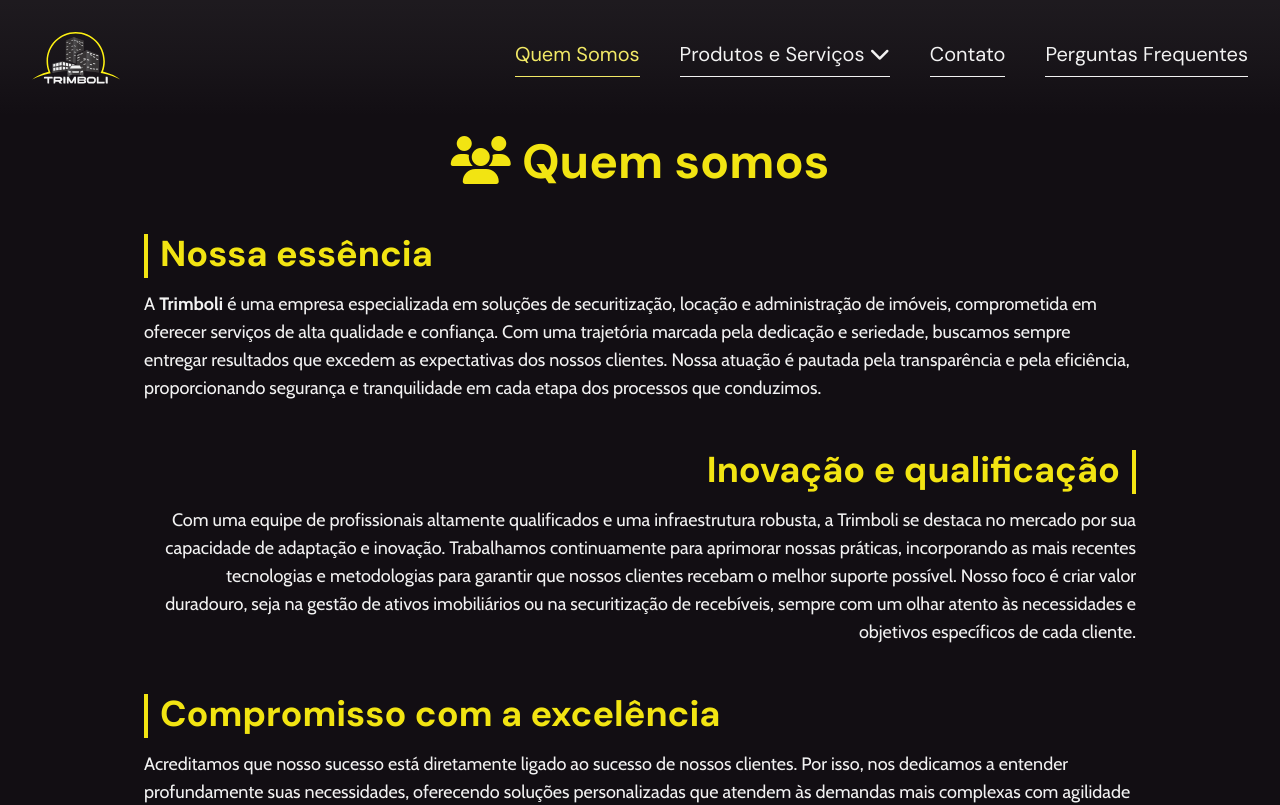
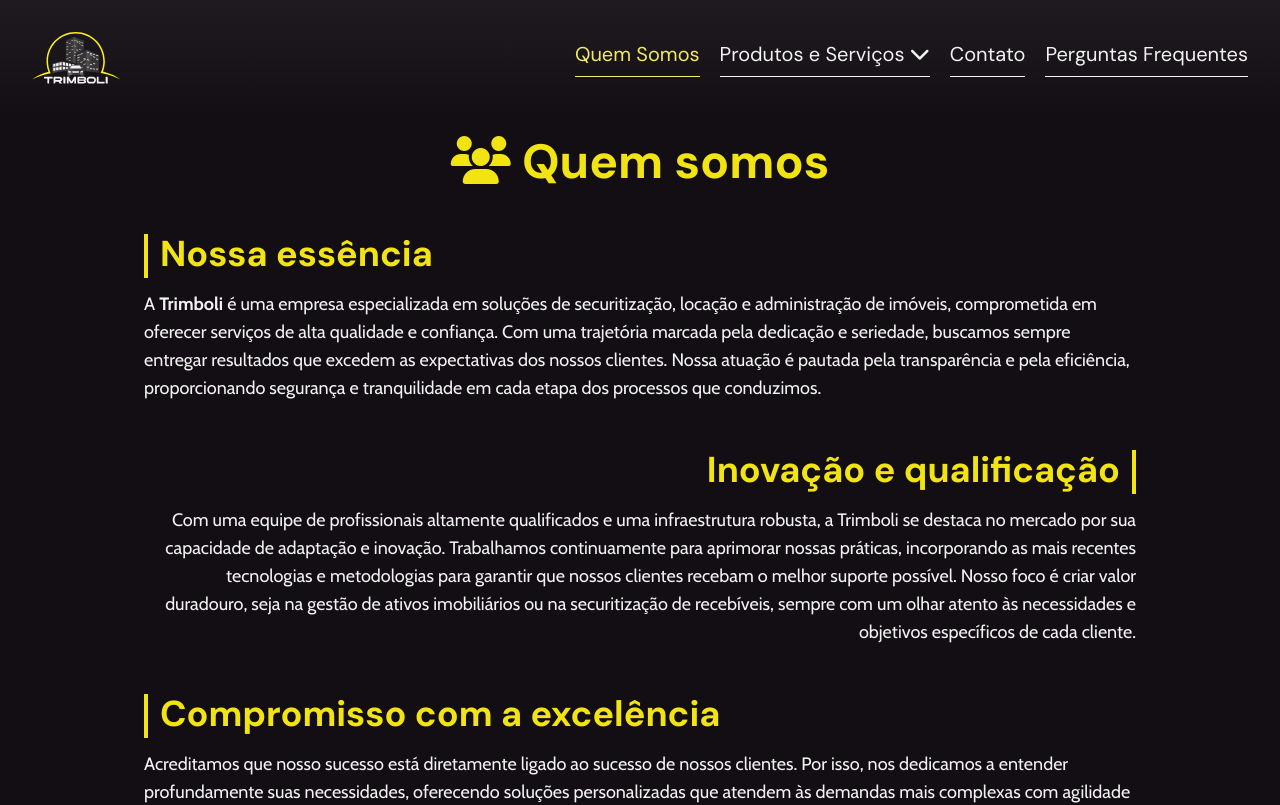
Before and after one commit to murilosopi/trimboli, a Vue app: page /quem-somos in a window 1280 px wide. Shown: the top 805 px of the page. Built offline with nearby package versions, Linux system fonts and the light colour scheme.

Commit message:
create NavlistDefault as a partil of NavgationHeader

```diff
--- a/src/components/layout/NavigationHeader.vue
+++ b/src/components/layout/NavigationHeader.vue
@@ -1,74 +1,20 @@
 <template>
   <nav
-    class="flex justify-between p-8 font-display text-xl items-center bg-gradient-to-b from-[#ffffff0d] via-[#9999990d]"
+    class="flex justify-between p-8 font-display xl:text-xl lg:text-lg items-center bg-gradient-to-b from-[#ffffff0d] via-[#9999990d]"
   >
-    <figure>
+    <figure class="lg:w-auto w-20">
       <img src="@/assets/img/dark-trimboli-logo.svg" alt="Trimboli Logo" />
     </figure>
-    <ul class="flex gap-10 items-end">
-      <li class="item">
-        <router-link to="/quem-somos">Quem Somos</router-link>
-      </li>
-      <li
-        class="item relative cursor-pointer"
-        @click="openDropdownMenu"
-        @mouseenter="openDropdownMenu"
-        @mouseleave="closeDropdownMenu"
-      >
-        Produtos e Serviços <i class="fa-solid fa-chevron-down"></i>
-        <DropdownMenu
-          :items="items"
-          ref="dropdownMenu"
-          @mouseenter.native="openDropdownMenu"
-        />
-      </li>
-      <li class="item">
-        <router-link to="/contato">Contato</router-link>
-      </li>
-      <li class="item">
-        <router-link to="/faq">Perguntas Frequentes</router-link>
-      </li>
-    </ul>
+
+    <NavlistDefault class="hidden md:flex" />
   </nav>
 </template>
 
 <script>
-import DropdownMenu from "../common/DropdownMenu.vue";
+import NavlistDefault from "./NavlistDefault.vue";
 
 export default {
   name: "NavigationHeader",
-  components: { DropdownMenu },
-  data() {
-    return {
-      items: [
-        {
-          content: "Securitização",
-          to: "/securitizacao",
-        },
-        {
-          content: "Gestão Imobiliária",
-          to: "/gestao-imobiliaria",
-        },
-      ],
-    };
-  },
-  methods: {
-    openDropdownMenu() {
-      this.$refs.dropdownMenu.open();
-    },
-    closeDropdownMenu() {
-      this.$refs.dropdownMenu.close(1);
-    },
-  },
+  components: { NavlistDefault },
 };
 </script>
-
-<style scoped>
-.item {
-  @apply border-b border-light hover:border-primary-muted hover:text-primary-muted pb-2 transition-all duration-150;
-}
-
-.item:has(.router-link-exact-active) {
-  @apply text-primary-light border-primary-light;
-}
-</style>
--- /dev/null
+++ b/src/components/layout/NavlistDefault.vue
@@ -0,0 +1,72 @@
+<template>
+  <ul class="flex gap-5">
+    <li class="item">
+      <router-link to="/quem-somos">Quem Somos</router-link>
+    </li>
+    <li
+      class="item relative cursor-pointer"
+      @click="openDropdownMenu"
+      @mouseenter="openDropdownMenu"
+      @mouseleave="closeDropdownMenu"
+    >
+      Produtos e Serviços <i class="fa-solid fa-chevron-down"></i>
+      <DropdownMenu ref="dropdownMenu" @mouseenter.native="openDropdownMenu">
+        <DropdownOption
+          v-for="{ to, content } in servicesAndProdutcts"
+          :key="to"
+        >
+          <router-link :to="to"> {{ content }}</router-link>
+        </DropdownOption>
+      </DropdownMenu>
+    </li>
+    <li class="item">
+      <router-link to="/contato">Contato</router-link>
+    </li>
+    <li class="item">
+      <router-link to="/faq">Perguntas Frequentes</router-link>
+    </li>
+  </ul>
+</template>
+
+<script>
+import DropdownMenu from "../common/DropdownMenu.vue";
+import DropdownOption from "../common/DropdownOption.vue";
+
+export default {
+  name: "NavlistDefault",
+  components: { DropdownMenu, DropdownOption },
+  data() {
+    return {
+      servicesAndProdutcts: [
+        {
+          content: "Securitização",
+          to: "/securitizacao",
+        },
+        {
+          content: "Gestão Imobiliária",
+          to: "/gestao-imobiliaria",
+        },
+      ],
+      closed: true,
+    };
+  },
+  methods: {
+    openDropdownMenu() {
+      this.$refs.dropdownMenu.open();
+    },
+    closeDropdownMenu() {
+      this.$refs.dropdownMenu.close(0.5);
+    },
+  },
+};
+</script>
+
+<style scoped>
+.item {
+  @apply border-b border-light hover:border-primary-muted hover:text-primary-muted pb-2 transition-all duration-150;
+}
+
+.item:has(.router-link-exact-active) {
+  @apply text-primary-light border-primary-light;
+}
+</style>
```
